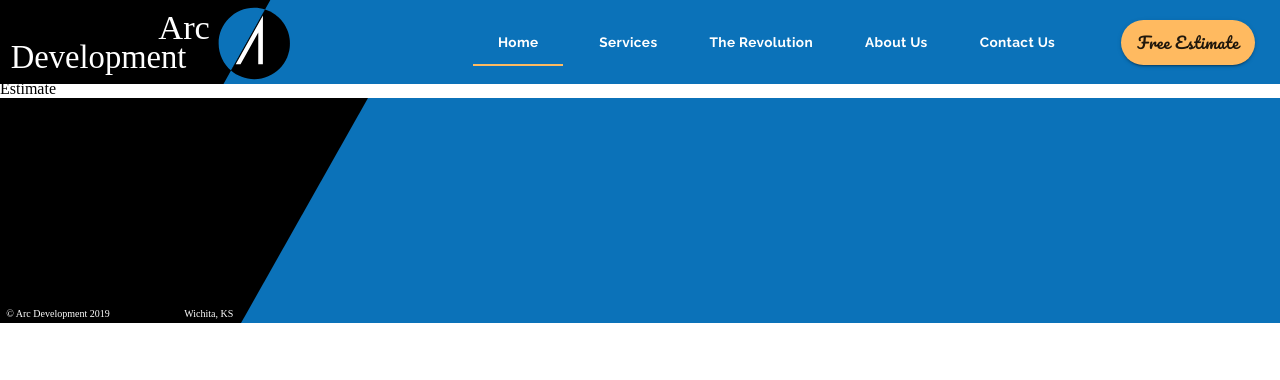
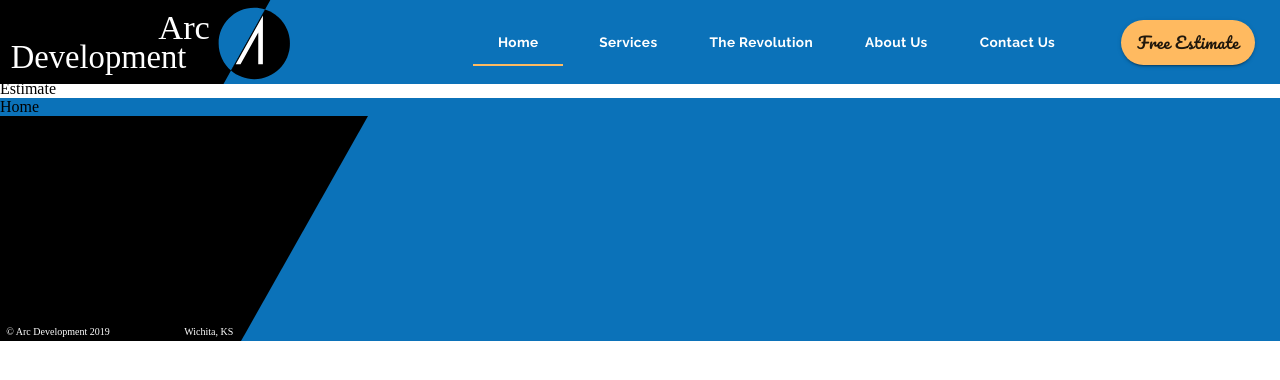
Before and after one commit to Dulatto/mui-react-project, a React (Create React App) app: page /estimate in a window 1280 px wide. Shown: the top 380 px of the page. Built offline with nearby package versions, Linux system fonts and the light colour scheme.

Commit message:
mui footer

```diff
--- a/src/components/ui/Footer.js
+++ b/src/components/ui/Footer.js
@@ -1,5 +1,6 @@
 import React from 'react'
 import { makeStyles } from '@mui/styles';
+import Grid from '@mui/material/Grid';
 
 import footerAdornment from '../../assets/Footer Adornment.svg';
 
@@ -28,6 +29,11 @@ export default function Footer() {
     const classes = useStyles()
     return (
         <footer className={classes.footer}>
+            <Grid container>
+                <Grid item>
+                    Home
+                </Grid>
+            </Grid>
             <img alt='black decor' src={footerAdornment} className={classes.adornment} />
         </footer>
     )
```
